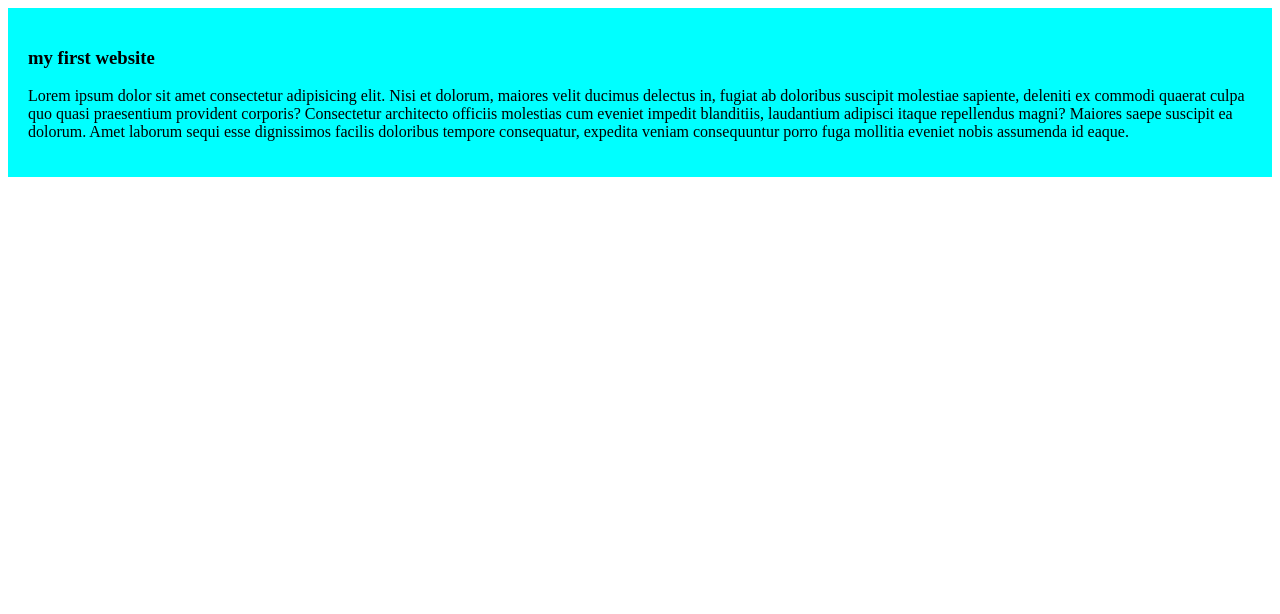
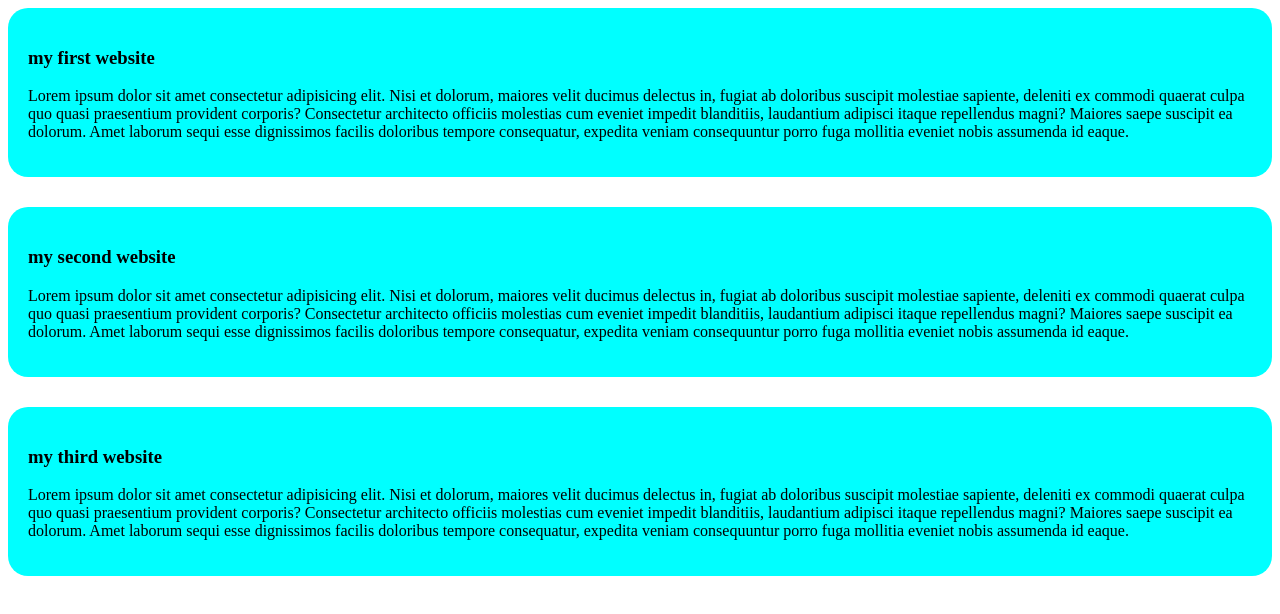
Before and after one commit to Shahil-git/my-simple-website, a plain HTML site: page index.html in a window 1280 px wide. Drawn offline with Linux system fonts and the light colour scheme.

Commit message:
my second blog

```diff
--- a/index.html
+++ b/index.html
@@ -9,5 +9,10 @@
 <body>
  <div><h3>my first website</h3>
 <p>Lorem ipsum dolor sit amet consectetur adipisicing elit. Nisi et dolorum, maiores velit ducimus delectus in, fugiat ab doloribus suscipit molestiae sapiente, deleniti ex commodi quaerat culpa quo quasi praesentium provident corporis? Consectetur architecto officiis molestias cum eveniet impedit blanditiis, laudantium adipisci itaque repellendus magni? Maiores saepe suscipit ea dolorum. Amet laborum sequi esse dignissimos facilis doloribus tempore consequatur, expedita veniam consequuntur porro fuga mollitia eveniet nobis assumenda id eaque.</p></div>
+
+<div><h3>my second website</h3>
+<p>Lorem ipsum dolor sit amet consectetur adipisicing elit. Nisi et dolorum, maiores velit ducimus delectus in, fugiat ab doloribus suscipit molestiae sapiente, deleniti ex commodi quaerat culpa quo quasi praesentium provident corporis? Consectetur architecto officiis molestias cum eveniet impedit blanditiis, laudantium adipisci itaque repellendus magni? Maiores saepe suscipit ea dolorum. Amet laborum sequi esse dignissimos facilis doloribus tempore consequatur, expedita veniam consequuntur porro fuga mollitia eveniet nobis assumenda id eaque.</p></div>
+<div><h3>my third website</h3>
+<p>Lorem ipsum dolor sit amet consectetur adipisicing elit. Nisi et dolorum, maiores velit ducimus delectus in, fugiat ab doloribus suscipit molestiae sapiente, deleniti ex commodi quaerat culpa quo quasi praesentium provident corporis? Consectetur architecto officiis molestias cum eveniet impedit blanditiis, laudantium adipisci itaque repellendus magni? Maiores saepe suscipit ea dolorum. Amet laborum sequi esse dignissimos facilis doloribus tempore consequatur, expedita veniam consequuntur porro fuga mollitia eveniet nobis assumenda id eaque.</p></div>
 </body>
 </html>
--- a/styles/block.css
+++ b/styles/block.css
@@ -2,4 +2,7 @@ div{
     background-color: aqua;
   display: inline-block;
   padding: 20px;
+  margin-bottom: 30px;
+  border: 10px;
+  border-radius: 20px;
 }
```
